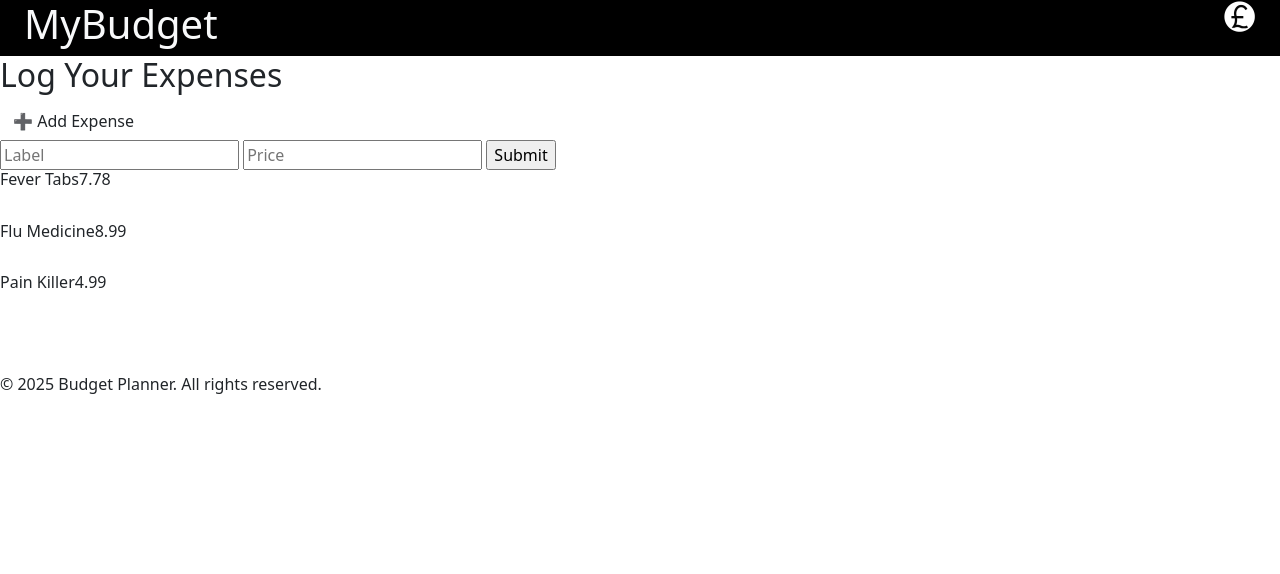
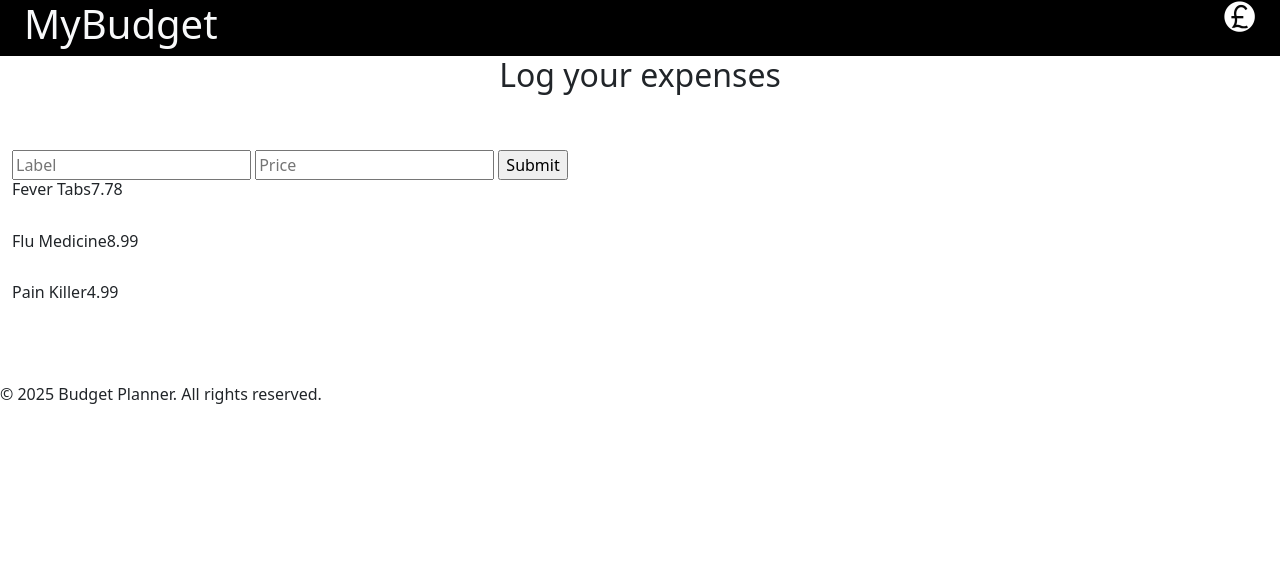
Before and after one commit to James-Schaffer/ibmHackathon2025Group3, a Flask app: page /expenses in a window 1280 px wide. Shown: the top 574 px of the page. Run offline with Flask 3, Linux system fonts and the light colour scheme; a user stored in the database is signed in; data comes from the database, SQL or seed files in the repository; some libraries are stand-ins or nearby versions.

Commit message:
Ligma balls or sum

```diff
--- a/templates/expenses.html
+++ b/templates/expenses.html
@@ -39,9 +39,13 @@
         </header>
 
         <main>
-            <h2>Log Your Expenses</h2>
-            <button class="btn">➕ Add Expense</button>
-            <div class="expense-list">
+            <div class="container-fluid">
+                <div class="row justify-content-center mb-5">
+                    <div class="col-12 text-center">
+                        <h2>Log your expenses</h2>
+                    </div>
+                </div>
+                <div class="row justify-content-center mb-5">
                     <form method="post">
                         <input type="text" placeholder="Label" name="label">
                         <input type="text" placeholder="Price" name="price">
@@ -53,7 +57,7 @@
                         <h6>{{purchase.label}}{{purchase.price}}</h6><br>
                         {% endfor %}
                     </div>
-                <!-- Expense entries will appear here -->
+                </div>
             </div>
         </main>
 
```
Lines whose indentation alone changed are shown as unchanged.
